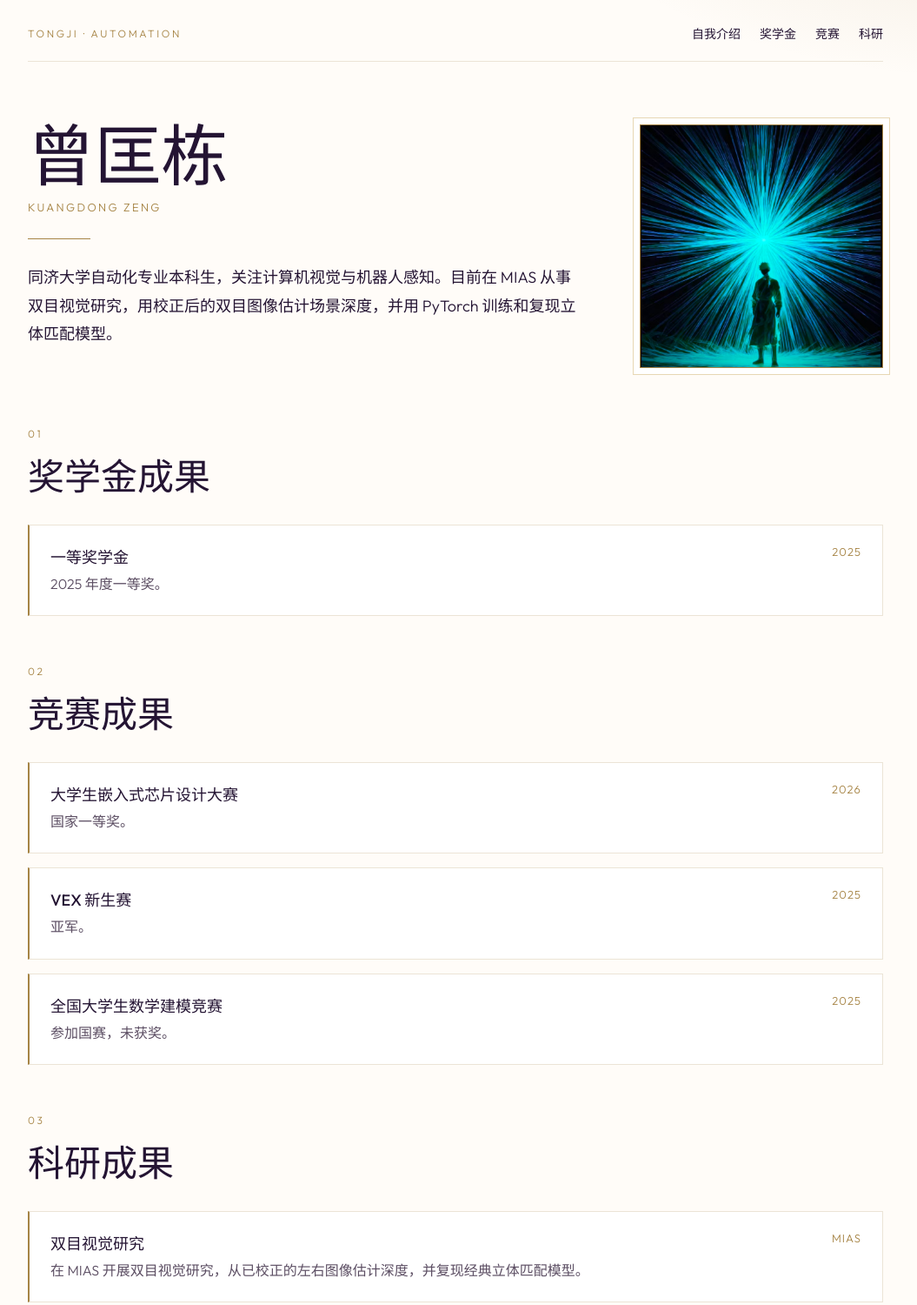
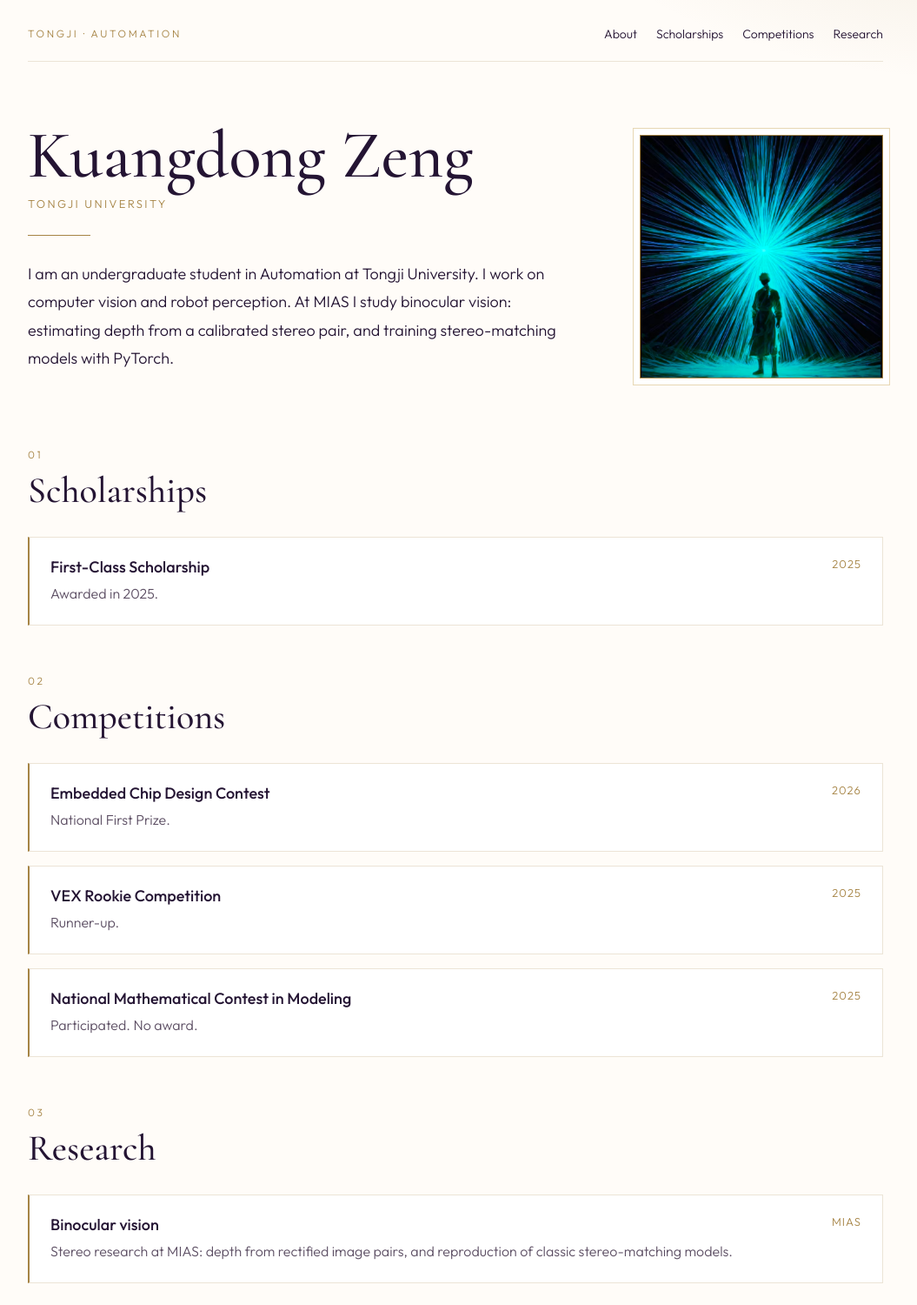
Before and after one commit to tj-zkd/tj-zkd.github.io, a plain HTML site: page index.html in a window 1280 px wide. Shown: the whole page at 87% size, without its empty margins (116-1171 px from the left). Drawn offline with nearby package versions, Linux system fonts and the light colour scheme.

Commit message:
Update index.html

```diff
--- a/index.html
+++ b/index.html
@@ -1,9 +1,9 @@
 <!DOCTYPE html>
-<html lang="zh-CN">
+<html lang="en">
 <head>
   <meta charset="UTF-8">
   <meta name="viewport" content="width=device-width, initial-scale=1.0">
-  <title>曾匡栋</title>
+  <title>Kuangdong Zeng</title>
   <link rel="preconnect" href="https://fonts.googleapis.com">
   <link rel="preconnect" href="https://fonts.gstatic.com" crossorigin>
   <link href="https://fonts.googleapis.com/css2?family=Cormorant+Garamond:wght@500;600&family=Outfit:wght@300;400;500&display=swap" rel="stylesheet">
@@ -23,7 +23,7 @@
         radial-gradient(900px 420px at 100% -10%, rgba(166, 132, 69, 0.16), transparent 60%),
         var(--paper);
       color: var(--ink);
-      font-family: Outfit, "PingFang SC", "Noto Sans SC", sans-serif;
+      font-family: Outfit, sans-serif;
       font-weight: 300;
     }
     .wrap { max-width: 1040px; margin: 0 auto; padding: 28px 28px 96px; }
@@ -61,7 +61,7 @@
     }
     h1 {
       margin: 0;
-      font-family: "Cormorant Garamond", "Songti SC", serif;
+      font-family: "Cormorant Garamond", serif;
       font-weight: 500;
       font-size: clamp(48px, 6vw, 80px);
       line-height: 0.95;
@@ -84,7 +84,7 @@
     }
     h2 {
       margin: 8px 0 28px;
-      font-family: "Cormorant Garamond", "Songti SC", serif;
+      font-family: "Cormorant Garamond", serif;
       font-size: 42px;
       font-weight: 500;
     }
@@ -110,67 +110,69 @@
     <nav>
       <div class="mark">Tongji · Automation</div>
       <ul>
-        <li><a href="#about">自我介绍</a></li>
-        <li><a href="#scholarships">奖学金</a></li>
-        <li><a href="#competitions">竞赛</a></li>
-        <li><a href="#research">科研</a></li>
+        <li><a href="#about">About</a></li>
+        <li><a href="#scholarships">Scholarships</a></li>
+        <li><a href="#competitions">Competitions</a></li>
+        <li><a href="#research">Research</a></li>
       </ul>
     </nav>
 
     <header id="about">
       <div>
-        <h1>曾匡栋</h1>
-        <p class="en">Kuangdong Zeng</p>
+        <h1>Kuangdong Zeng</h1>
+        <p class="en">Tongji University</p>
         <div class="rule"></div>
         <p class="lede">
-          同济大学自动化专业本科生，关注计算机视觉与机器人感知。目前在 MIAS 从事双目视觉研究，用校正后的双目图像估计场景深度，并用 PyTorch 训练和复现立体匹配模型。
+          I am an undergraduate student in Automation at Tongji University.
+          I work on computer vision and robot perception.
+          At MIAS I study binocular vision: estimating depth from a calibrated stereo pair, and training stereo-matching models with PyTorch.
         </p>
       </div>
-      <img class="portrait" src="portrait.jpg" alt="曾匡栋">
+      <img class="portrait" src="portrait.jpg" alt="Kuangdong Zeng">
     </header>
 
     <section id="scholarships">
       <div class="kicker">01</div>
-      <h2>奖学金成果</h2>
+      <h2>Scholarships</h2>
       <div class="grid">
         <article>
           <span class="year">2025</span>
-          <h3>一等奖学金</h3>
-          <p>2025 年度一等奖。</p>
+          <h3>First-Class Scholarship</h3>
+          <p>Awarded in 2025.</p>
         </article>
       </div>
     </section>
 
     <section id="competitions">
       <div class="kicker">02</div>
-      <h2>竞赛成果</h2>
+      <h2>Competitions</h2>
       <div class="grid">
         <article>
           <span class="year">2026</span>
-          <h3>大学生嵌入式芯片设计大赛</h3>
-          <p>国家一等奖。</p>
+          <h3>Embedded Chip Design Contest</h3>
+          <p>National First Prize.</p>
         </article>
         <article>
           <span class="year">2025</span>
-          <h3>VEX 新生赛</h3>
-          <p>亚军。</p>
+          <h3>VEX Rookie Competition</h3>
+          <p>Runner-up.</p>
         </article>
         <article>
           <span class="year">2025</span>
-          <h3>全国大学生数学建模竞赛</h3>
-          <p>参加国赛，未获奖。</p>
+          <h3>National Mathematical Contest in Modeling</h3>
+          <p>Participated. No award.</p>
         </article>
       </div>
     </section>
 
     <section id="research">
       <div class="kicker">03</div>
-      <h2>科研成果</h2>
+      <h2>Research</h2>
       <div class="grid">
         <article>
           <span class="year">MIAS</span>
-          <h3>双目视觉研究</h3>
-          <p>在 MIAS 开展双目视觉研究，从已校正的左右图像估计深度，并复现经典立体匹配模型。</p>
+          <h3>Binocular vision</h3>
+          <p>Stereo research at MIAS: depth from rectified image pairs, and reproduction of classic stereo-matching models.</p>
         </article>
       </div>
     </section>
```
